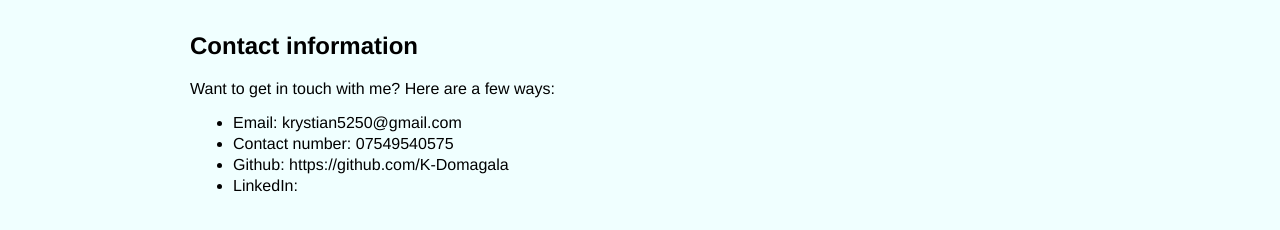
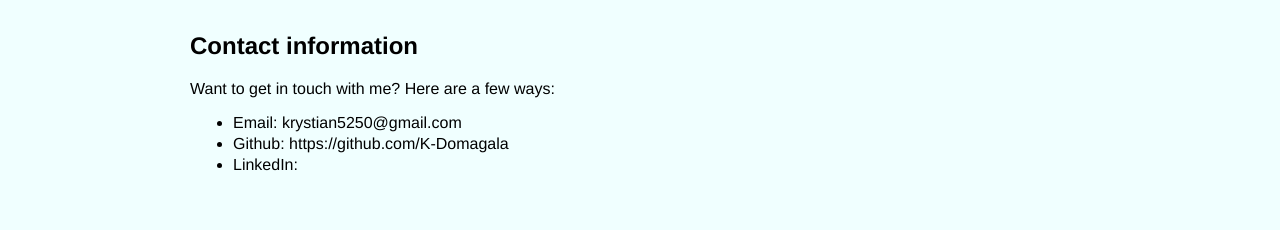
Before and after one commit to K-Domagala/portfolio, a plain HTML site: page contact.html in a window 1280 px wide. Shown: the part 74-304 px from the top of the page. Drawn offline with Linux system fonts and the light colour scheme.

Commit message:
Deleted number from contacts page

```diff
--- a/contact.html
+++ b/contact.html
@@ -24,7 +24,6 @@
         <p>Want to get in touch with me? Here are a few ways:</p>
         <ul>
             <li>Email: krystian5250@gmail.com</li>
-            <li>Contact number: 07549540575</li>
             <li>Github: <a href="https://github.com/K-Domagala">https://github.com/K-Domagala</a></li>
             <li>LinkedIn: </li>
         </ul>
```
